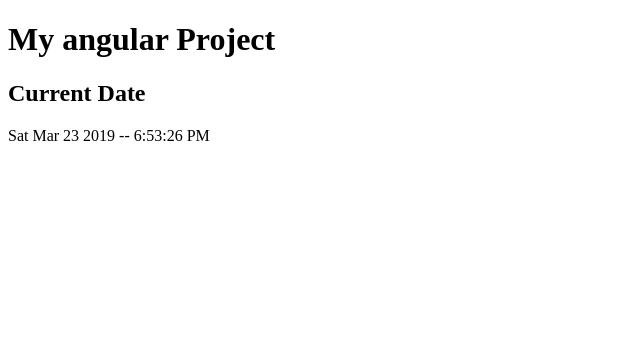
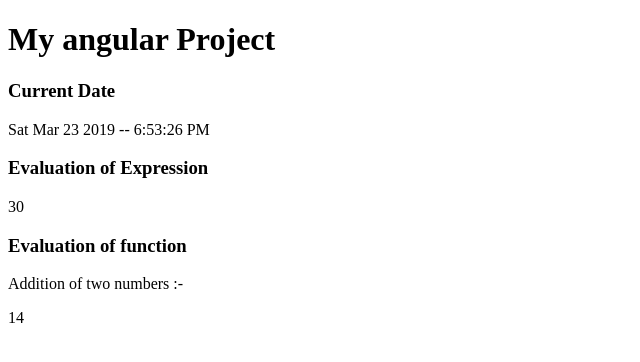
Before and after one commit to vaarigupta/LearnITGirl_CodeChat, an Angular app in the folder learn_angular/intro/: page / in a window 1280 px wide. Shown: the top 362 px of the page, without its empty margins (0-640 px from the left). Built offline with nearby package versions, Linux system fonts and the light colour scheme.

Commit message:
Interpolation

```diff
--- a/learn_angular/intro/src/app/date/date.component.html
+++ b/learn_angular/intro/src/app/date/date.component.html
@@ -1,6 +1,17 @@
 <div>
-  <h2>Current Date</h2>
-  <p>
+
+  <div>
+   <h3>Current Date</h3>
     {{ dateval }}
-  </p>
+  </div>
+  <div>
+    <h3>Evaluation of Expression</h3>
+    {{num + 10 }}
+  </div>
+  <div>
+    <h3>Evaluation of function</h3>
+    <p> Addition of two numbers :- </p>
+
+    {{addNum(10,4)}}
+  </div>
 </div>
--- a/learn_angular/intro/src/app/date/date.component.ts
+++ b/learn_angular/intro/src/app/date/date.component.ts
@@ -9,6 +9,7 @@
 export class DateComponent implements OnInit {
 
   dateval: string;
+  num : number = 20 ;
   constructor() {
 
     setInterval(()=>{
@@ -22,4 +23,9 @@
   ngOnInit() {
   }
 
+  addNum(a: number , b: number)
+  {
+   return a+b;
+  }
+
 }
```
